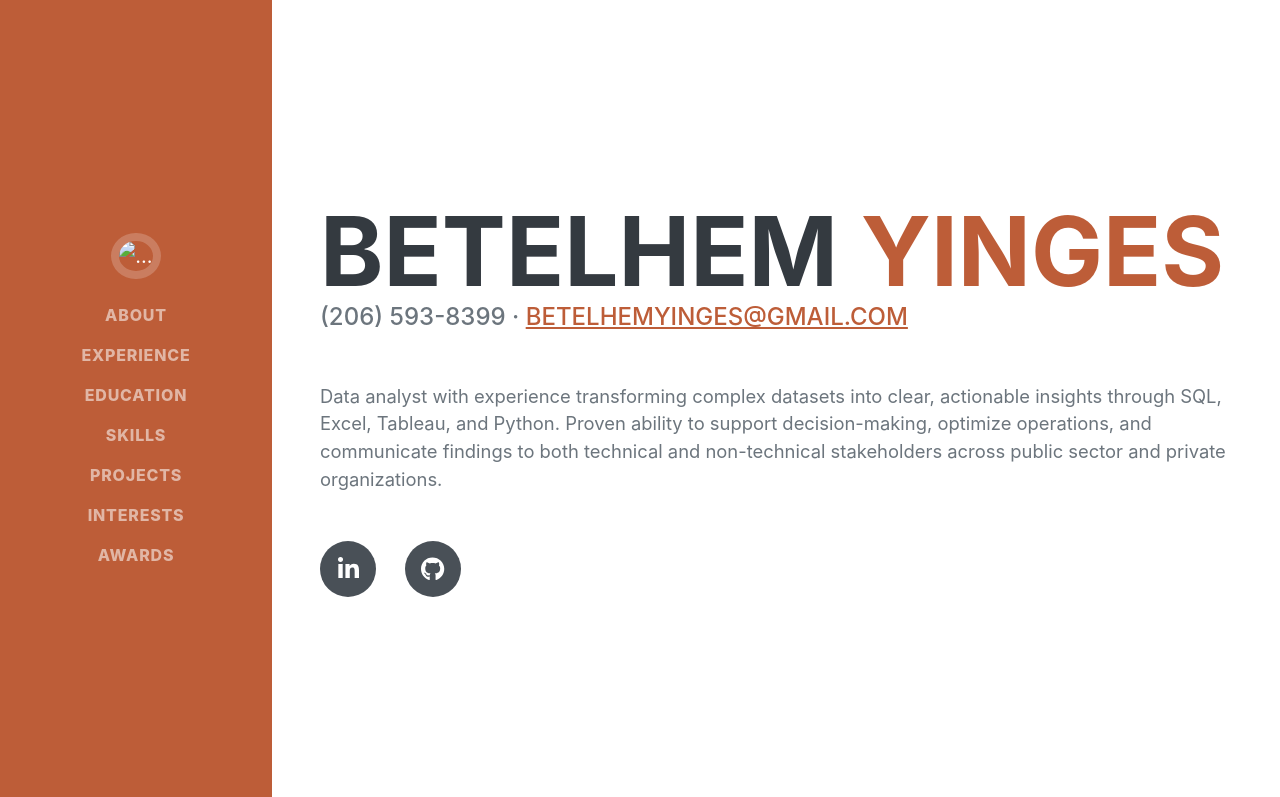
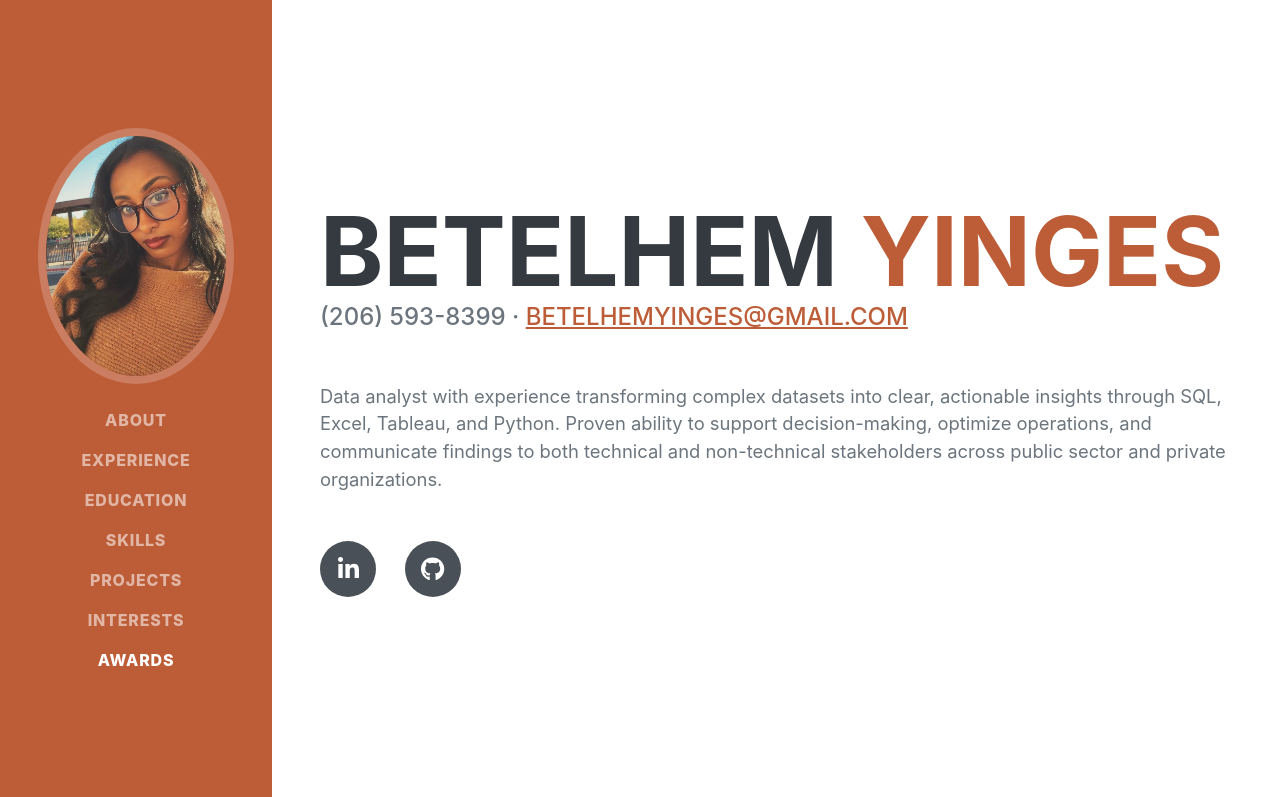
Before and after one commit to byinges21/byinges21.github.io, a plain HTML site: page index.html in a window 1280 px wide. Shown: the top 797 px of the page. Drawn offline with nearby package versions, Linux system fonts and the light colour scheme; files that its build step writes are made by us from their sources; a web font is replaced by a local one.

Commit message:
Update index.html

```diff
--- a/index.html
+++ b/index.html
@@ -6,21 +6,21 @@
         <meta name="description" content="" />
         <meta name="author" content="" />
         <title>Betelhem Yinges | Data Analyst</title>
-        <link rel="icon" type="image/x-icon" href="assets/img/favicon.ico" />
+        <link rel="icon" type="image/x-icon" href="/img/favicon.ico" />
         <!-- Font Awesome icons (free version)-->
         <script src="https://use.fontawesome.com/releases/v6.3.0/js/all.js" crossorigin="anonymous"></script>
         <!-- Google fonts-->
         <link href="https://fonts.googleapis.com/css?family=Saira+Extra+Condensed:500,700" rel="stylesheet" type="text/css" />
         <link href="https://fonts.googleapis.com/css?family=Muli:400,400i,800,800i" rel="stylesheet" type="text/css" />
         <!-- Core theme CSS (includes Bootstrap)-->
-        <link href="css/styles.css" rel="stylesheet" />
+        <link href="styles.css" rel="stylesheet" />
     </head>
     <body id="page-top">
         <!-- Navigation-->
         <nav class="navbar navbar-expand-lg navbar-dark bg-primary fixed-top" id="sideNav">
             <a class="navbar-brand js-scroll-trigger" href="#page-top">
                 <span class="d-block d-lg-none">Betelhem Yinges</span>
-                <span class="d-none d-lg-block"><img class="img-fluid img-profile rounded-circle mx-auto mb-2" src="assets/img/profile.jpg" alt="..." /></span>
+                <span class="d-none d-lg-block"><img class="img-fluid img-profile rounded-circle mx-auto mb-2" src="/img/profile.jpg" alt="..." /></span>
             </a>
             <button class="navbar-toggler" type="button" data-bs-toggle="collapse" data-bs-target="#navbarResponsive" aria-controls="navbarResponsive" aria-expanded="false" aria-label="Toggle navigation"><span class="navbar-toggler-icon"></span></button>
             <div class="collapse navbar-collapse" id="navbarResponsive">
@@ -497,6 +497,7 @@
         <!-- Bootstrap core JS-->
         <script src="https://cdn.jsdelivr.net/npm/bootstrap@5.2.3/dist/js/bootstrap.bundle.min.js"></script>
         <!-- Core theme JS-->
-        <script src="js/scripts.js"></script>
+        <script src="scripts.js"></script>
+
     </body>
 </html>
```
